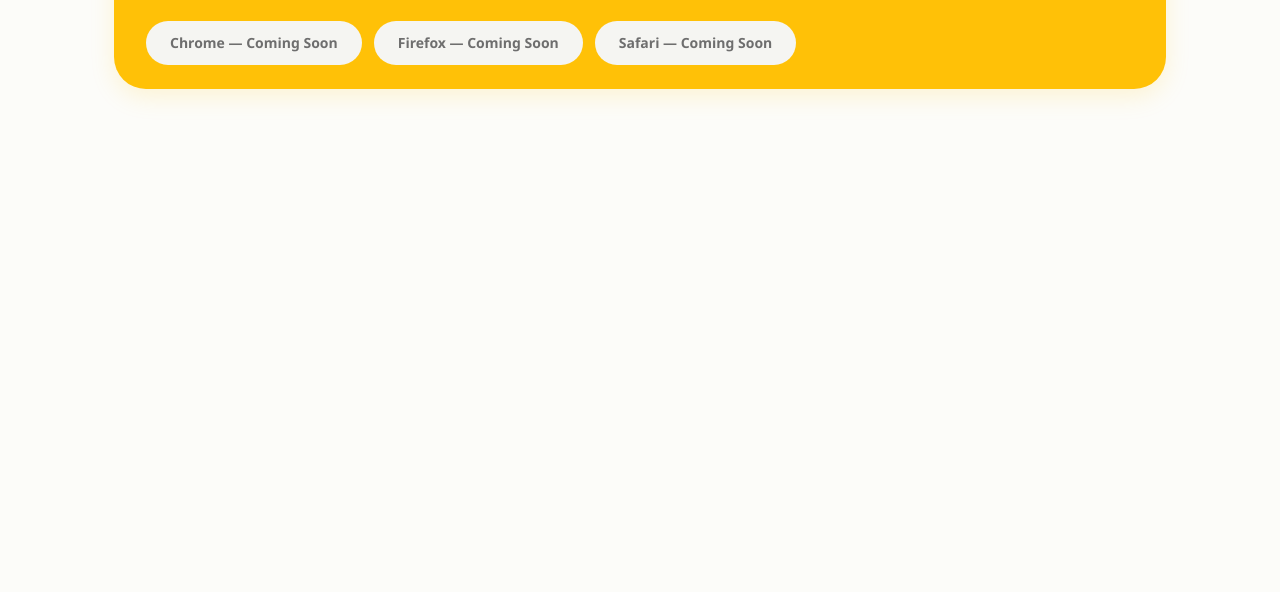
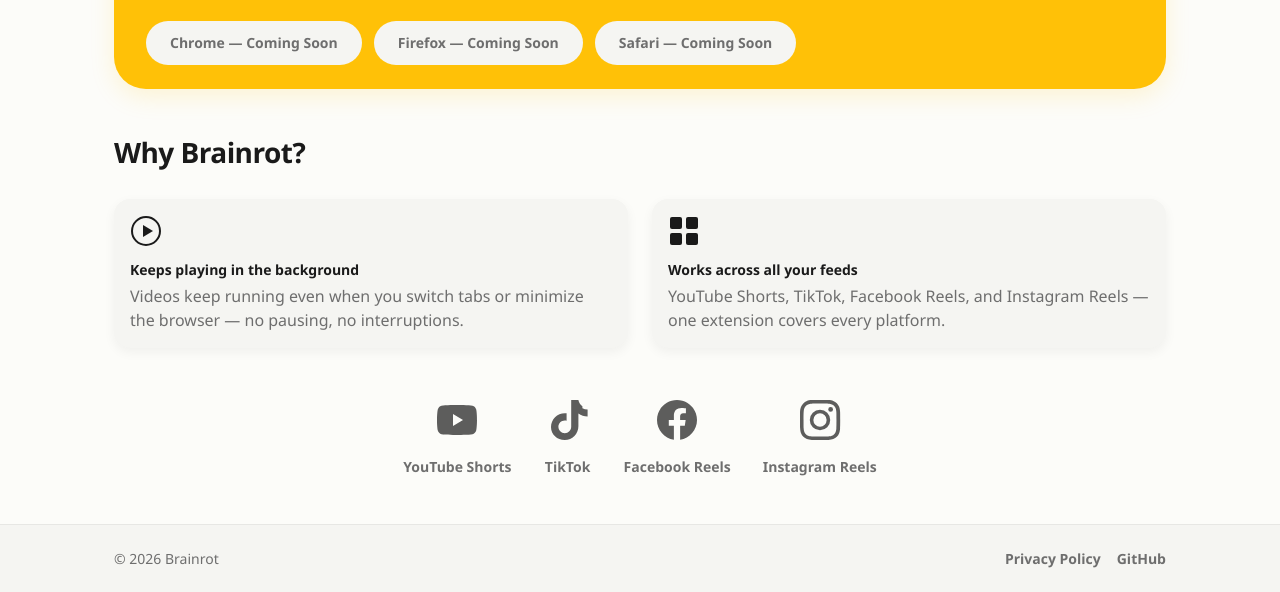
Before and after one commit to botjaeger/brainrot, a website built with Vite: page site/index.html in a window 1280 px wide. Shown: the part 608-1200 px from the top of the page. Before the commit the page ends 800 px from the top, so only its background shows below. Built offline with nearby package versions, Linux system fonts and the light colour scheme; files whose address does not match are found by name.

Commit message:
feat(11-01): add features section, sites row, and footer HTML
- Add .features section with "Why Brainrot?" heading and two feature cards (background playback + multi-site)
- Add .sites section with four inline SVGs for YouTube, TikTok, Facebook, Instagram (TRUST-02)
- Add <footer> outside .container with inner .container for full-width background
- Footer has /privacy link and https://github.com/botjaeger/brainrot-auto-scroll GitHub link
- GitHub link has target="_blank" rel="noopener noreferrer" and aria-label (TRUST-03)
- All platform SVGs have role="img" and aria-label; feature card icons have aria-hidden="true"

```diff
--- a/site/index.html
+++ b/site/index.html
@@ -63,7 +63,83 @@
           Brainrot is a browser extension — visit on your desktop to install.
         </div>
       </section>
-    </div>
+
+      <!-- Features Section -->
+      <section class="features" aria-labelledby="features-heading">
+        <h2 id="features-heading" class="features-heading">Why Brainrot?</h2>
+        <div class="features-grid">
+          <div class="feature-card">
+            <svg class="feature-icon" aria-hidden="true" viewBox="0 0 32 32" width="32" height="32">
+              <circle cx="16" cy="16" r="14" fill="none" stroke="currentColor" stroke-width="2"/>
+              <polygon points="13,10 13,22 23,16" fill="currentColor"/>
+            </svg>
+            <p class="feature-title">Keeps playing in the background</p>
+            <p class="feature-body">Videos keep running even when you switch tabs or minimize the browser — no pausing, no interruptions.</p>
+          </div>
+          <div class="feature-card">
+            <svg class="feature-icon" aria-hidden="true" viewBox="0 0 32 32" width="32" height="32">
+              <rect x="2" y="2" width="12" height="12" rx="2" fill="currentColor"/>
+              <rect x="18" y="2" width="12" height="12" rx="2" fill="currentColor"/>
+              <rect x="2" y="18" width="12" height="12" rx="2" fill="currentColor"/>
+              <rect x="18" y="18" width="12" height="12" rx="2" fill="currentColor"/>
+            </svg>
+            <p class="feature-title">Works across all your feeds</p>
+            <p class="feature-body">YouTube Shorts, TikTok, Facebook Reels, and Instagram Reels — one extension covers every platform.</p>
+          </div>
+        </div>
+      </section>
+
+      <!-- Supported Sites Section -->
+      <section class="sites" aria-label="Supported platforms">
+        <div class="sites-row">
+          <div class="site-item">
+            <span class="site-icon">
+              <svg role="img" aria-label="YouTube" viewBox="0 0 48 48" width="48" height="48">
+                <path d="M43.2 13.4c-.5-1.8-1.9-3.2-3.7-3.7C36.3 9 24 9 24 9s-12.3 0-15.5.7c-1.8.5-3.2 1.9-3.7 3.7C4 16.6 4 24 4 24s0 7.4.8 10.6c.5 1.8 1.9 3.2 3.7 3.7C11.7 39 24 39 24 39s12.3 0 15.5-.7c1.8-.5 3.2-1.9 3.7-3.7.8-3.2.8-10.6.8-10.6s0-7.4-.8-10.6zM20 30V18l10 6-10 6z"/>
+              </svg>
+            </span>
+            <span class="site-label">YouTube Shorts</span>
+          </div>
+          <div class="site-item">
+            <span class="site-icon">
+              <svg role="img" aria-label="TikTok" viewBox="0 0 48 48" width="48" height="48">
+                <path d="M38.4 10.2c-2.1-1.4-3.6-3.6-4-6.2h-7.2v26.8c0 3.5-2.8 6.4-6.4 6.4s-6.4-2.8-6.4-6.4 2.8-6.4 6.4-6.4c.6 0 1.2.1 1.8.3v-7.4c-.6-.1-1.2-.1-1.8-.1-7.6 0-13.8 6.2-13.8 13.8S13.2 44 20.8 44s13.6-6.2 13.6-13.8V17.6c2.6 1.9 5.8 3 9.2 3v-7.2c-1.9 0-3.6-.4-5.2-1.2v-2z"/>
+              </svg>
+            </span>
+            <span class="site-label">TikTok</span>
+          </div>
+          <div class="site-item">
+            <span class="site-icon">
+              <svg role="img" aria-label="Facebook" viewBox="0 0 48 48" width="48" height="48">
+                <path d="M44 24C44 12.95 35.05 4 24 4S4 12.95 4 24c0 10 7.31 18.27 16.88 19.76V29.63h-5.08V24h5.08v-4.3c0-5.01 2.99-7.78 7.55-7.78 2.19 0 4.48.39 4.48.39v4.92h-2.52c-2.49 0-3.26 1.54-3.26 3.12V24h5.54l-.89 5.63h-4.65v14.13C36.69 42.27 44 34 44 24z"/>
+              </svg>
+            </span>
+            <span class="site-label">Facebook Reels</span>
+          </div>
+          <div class="site-item">
+            <span class="site-icon">
+              <svg role="img" aria-label="Instagram" viewBox="0 0 48 48" width="48" height="48">
+                <path d="M24 4c-5.46 0-6.14.02-8.28.12-2.14.1-3.6.44-4.88.94a9.86 9.86 0 0 0-3.56 2.32 9.86 9.86 0 0 0-2.32 3.56c-.5 1.28-.84 2.74-.94 4.88C4.02 17.86 4 18.54 4 24s.02 6.14.12 8.28c.1 2.14.44 3.6.94 4.88a9.86 9.86 0 0 0 2.32 3.56 9.86 9.86 0 0 0 3.56 2.32c1.28.5 2.74.84 4.88.94 2.14.1 2.82.12 8.28.12s6.14-.02 8.28-.12c2.14-.1 3.6-.44 4.88-.94a9.86 9.86 0 0 0 3.56-2.32 9.86 9.86 0 0 0 2.32-3.56c.5-1.28.84-2.74.94-4.88.1-2.14.12-2.82.12-8.28s-.02-6.14-.12-8.28c-.1-2.14-.44-3.6-.94-4.88a9.86 9.86 0 0 0-2.32-3.56 9.86 9.86 0 0 0-3.56-2.32c-1.28-.5-2.74-.84-4.88-.94C30.14 4.02 29.46 4 24 4zm0 3.62c5.36 0 6 .02 8.12.12 1.96.09 3.02.42 3.72.7.94.36 1.6.8 2.3 1.5s1.14 1.36 1.5 2.3c.28.7.61 1.76.7 3.72.1 2.12.12 2.76.12 8.12s-.02 6-.12 8.12c-.09 1.96-.42 3.02-.7 3.72-.36.94-.8 1.6-1.5 2.3s-1.36 1.14-2.3 1.5c-.7.28-1.76.61-3.72.7-2.12.1-2.76.12-8.12.12s-6-.02-8.12-.12c-1.96-.09-3.02-.42-3.72-.7-.94-.36-1.6-.8-2.3-1.5s-1.14-1.36-1.5-2.3c-.28-.7-.61-1.76-.7-3.72-.1-2.12-.12-2.76-.12-8.12s.02-6 .12-8.12c.09-1.96.42-3.02.7-3.72.36-.94.8-1.6 1.5-2.3s1.36-1.14 2.3-1.5c.7-.28 1.76-.61 3.72-.7 2.12-.1 2.76-.12 8.12-.12zm0 6.16a10.22 10.22 0 1 0 0 20.44 10.22 10.22 0 0 0 0-20.44zm0 16.86a6.64 6.64 0 1 1 0-13.28 6.64 6.64 0 0 1 0 13.28zm13.02-17.26a2.39 2.39 0 1 0-4.78 0 2.39 2.39 0 0 0 4.78 0z"/>
+              </svg>
+            </span>
+            <span class="site-label">Instagram Reels</span>
+          </div>
+        </div>
+      </section>
+    </div><!-- End .container -->
+
+    <!-- Footer (full-width background, content centered via inner .container) -->
+    <footer class="footer">
+      <div class="container">
+        <div class="footer-inner">
+          <span class="footer-copy">&copy; 2026 Brainrot</span>
+          <nav class="footer-links" aria-label="Footer navigation">
+            <a href="/privacy">Privacy Policy</a>
+            <a href="https://github.com/botjaeger/brainrot-auto-scroll" target="_blank" rel="noopener noreferrer" aria-label="GitHub repository (opens in new tab)">GitHub</a>
+          </nav>
+        </div>
+      </div>
+    </footer>
 
     <script type="module" src="./main.ts"></script>
   </body>
```
